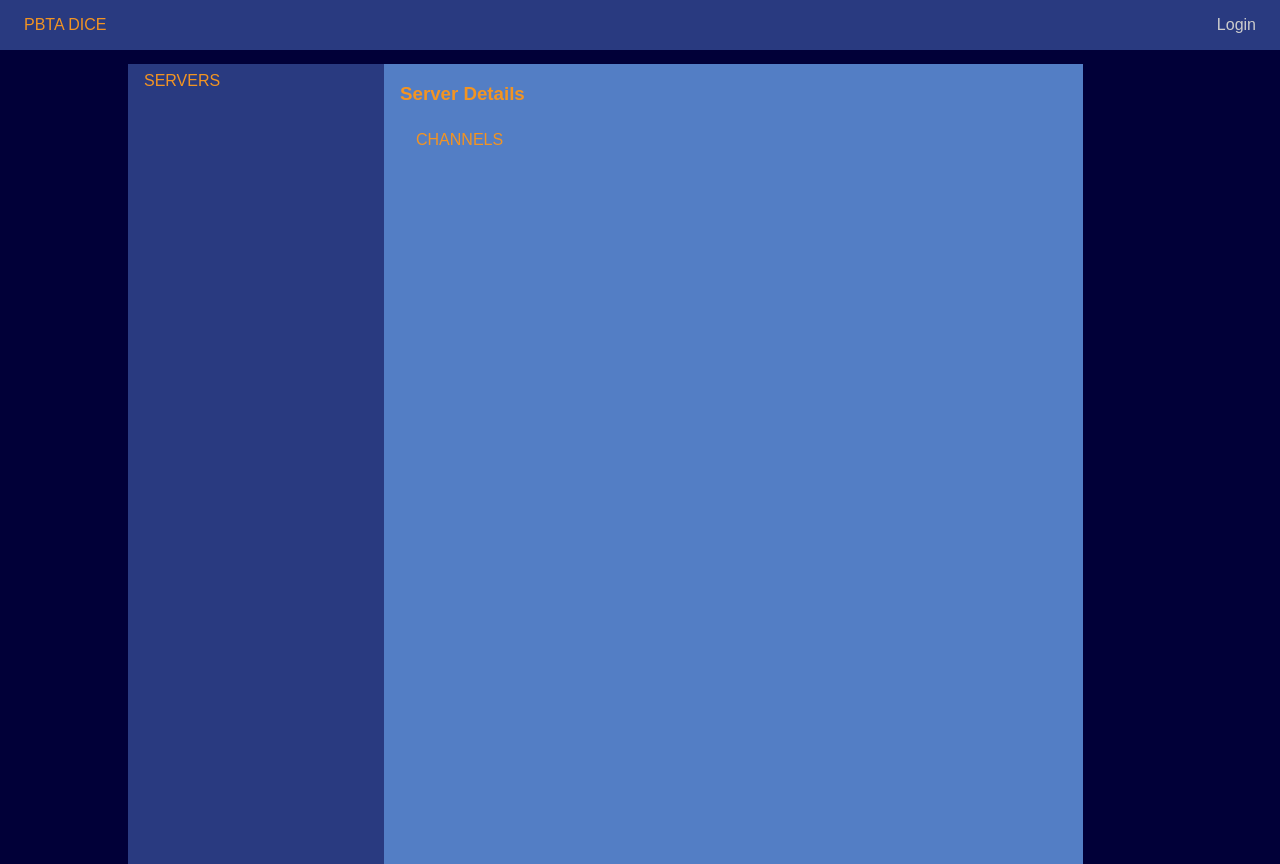
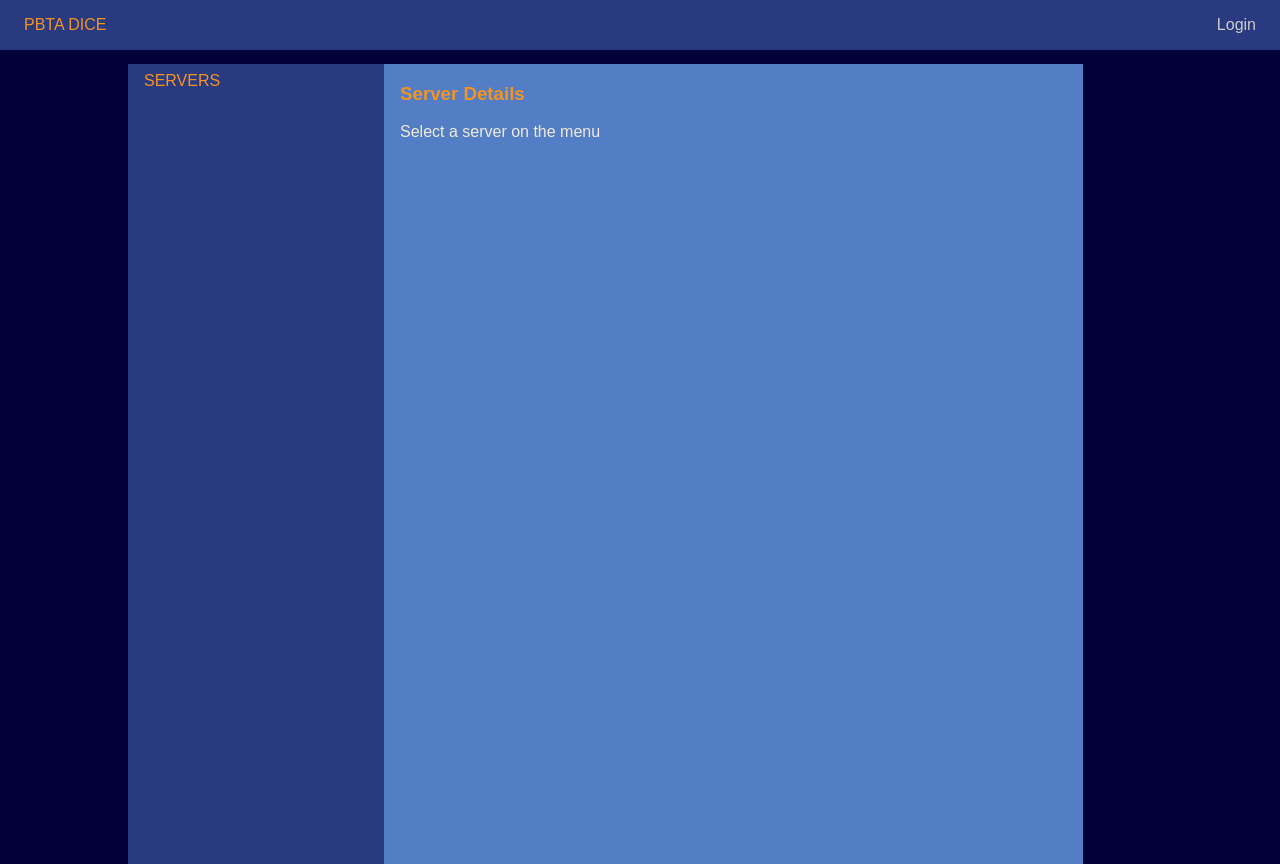
Before and after one commit to xisberto/DungeonWorldDice, a Flask app: page /dashboard/1 in a window 1280 px wide. Run offline with Flask 2, Linux system fonts and the light colour scheme; data that the repository does not hold is empty; style sheets or scripts are compiled from the project's sources; some libraries are stand-ins or nearby versions.

Commit message:
Loading guild channels

```diff
--- a/frontend.py
+++ b/frontend.py
@@ -86,13 +86,16 @@
 @app.route('/dashboard/<guild_id>')
 @app.route('/dashboard/<guild_id>/<channel_id>')
 def dashboard(guild_id=None, channel_id=None):
+    print(f'Dashboard for guild {guild_id} channel {channel_id}')
     discord = make_session(token=session.get('oauth2_token'))
     g.user = discord.get(API_BASE_URL + '/users/@me').json()
     g.guilds = discord.get(API_BASE_URL + '/users/@me/guilds').json()
     if guild_id is not None:
         # Loads the specified guild
-        g.guild = guild_id
-        g.channels = discord.get(API_BASE_URL + f'/users/@me/guilds/{guild_id}/channels')
+        g.guild_id = guild_id
+        g.guild = discord.get(API_BASE_URL + f'/guilds/{guild_id}').json()
+        g.channels = discord.get(API_BASE_URL + f'/guilds/{guild_id}/channels').json()
+        print(f'guild has {len(g.channels)} channels')
     return render_template('dashboard.html')
 
 
--- a/templates/dashboard.html
+++ b/templates/dashboard.html
@@ -10,7 +10,7 @@
             {% for guild in g.guilds %}
             <li class="pure-menu-item">
                 <a href="{{ url_for('.dashboard', guild_id=guild.id) }}"
-                   class="pure-menu-link{% if g.guild.id==guild.id %} selected{% endif %}">{{ guild.name }}</a>
+                   class="pure-menu-link{% if g.guild_id==guild.id %} selected{% endif %}">{{ guild.name }}</a>
             </li>
             {% endfor %}
         </ul>
@@ -24,10 +24,10 @@
         <div class="pure-menu" id="channels-menu">
             <span class="pure-menu-heading">Channels</span>
             <ul class="pure-menu-list">
-                {% for channel in g.guild.channels %}
+                {% for channel in g.channels %}
                 <li class="pure-menu-item">
-                    <a href="{{ url_for('.dashboard', guild_id=guild.id, channel_id=channel.id) }}"
-                        class="pure-menu-link{% if g.channel.id==channel.id %} selected {% endif %}">{{ channel.name }}</a>
+                    <a href="{{ url_for('.dashboard', guild_id=g.guild.id, channel_id=channel.id) }}"
+                        class="pure-menu-link">{{ channel.name }}</a>
                 </li>
                 {% endfor %}
             </ul>
```
